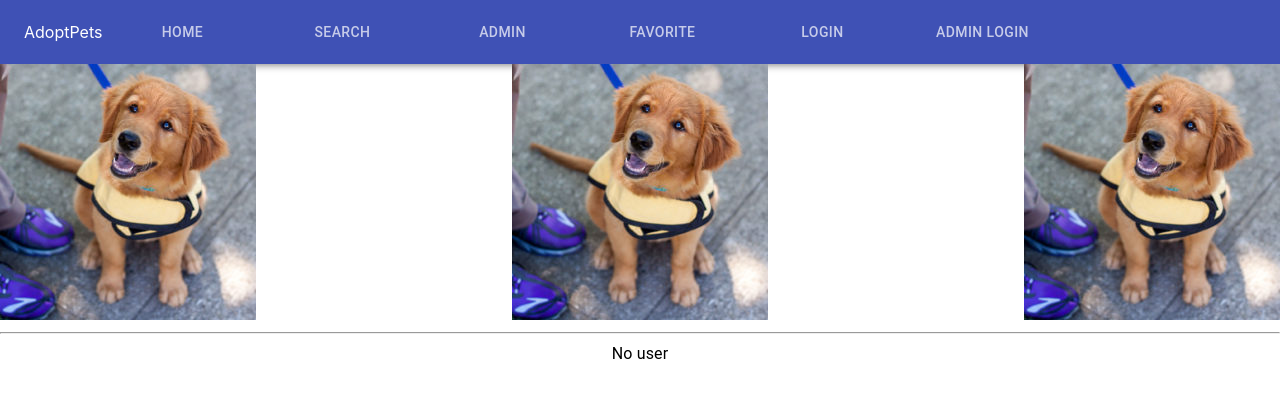
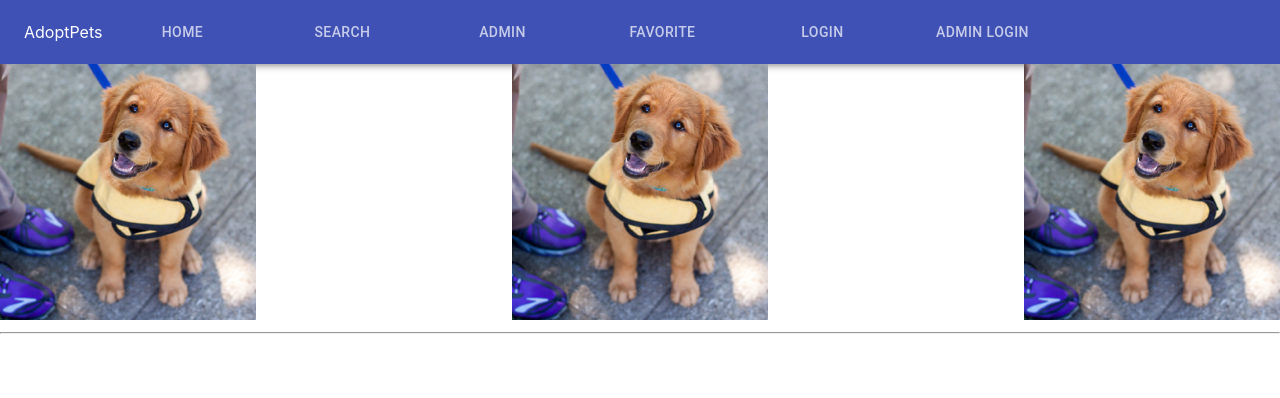
Before and after one commit to zachmkhan/Animal-Adoptions, a React (Create React App) app: page /userdash in a window 1280 px wide. Shown: the top 398 px of the page. Built offline with nearby package versions, Linux system fonts and the light colour scheme.

Commit message:
Remove login navbar when logged in

```diff
--- a/src/components/Gallery.js
+++ b/src/components/Gallery.js
@@ -30,9 +30,9 @@ const Gallery = () => {
                 </Grid>
             </Grid>
             <hr></hr>
-            <Typography>
+            {/* <Typography>
                 {value}
-            </Typography>
+            </Typography> */}
         </div>
     )
 }
--- a/src/components/NavBar.js
+++ b/src/components/NavBar.js
@@ -68,7 +68,7 @@ const NavBar = () => {
                         <Tab label="Search" to="/search" component={Link} />
                         <Tab label="Admin" to="/admin" component={Link} />
                         {/* <Tab label="Home" to="/Home" component={Link} />  */}
-                        <Tab label="Admin Login" to="/adminLogin" component={Link} />
+                        {/* <Tab label="Admin Login" to="/adminLogin" component={Link} />  */}
                         <Tab label="Profile" to="/EditAdmin" component={Link} />
                     </Tabs>
                     </Box>
@@ -99,7 +99,7 @@ const NavBar = () => {
                             <Tab label="Home" to="/userdash" component={Link} />
                             <Tab label="Search" to="/search" component={Link} />
                             <Tab label="Favorite" to="/favorites" component={Link} />
-                            <Tab label="Login" to="/userLogin" component={Link} />
+                            {/* <Tab label="Login" to="/userLogin" component={Link} /> */}
                             <Tab label="Profile" to="/EditUser" component={Link} />
                         </Tabs>
                         </Box>
```
